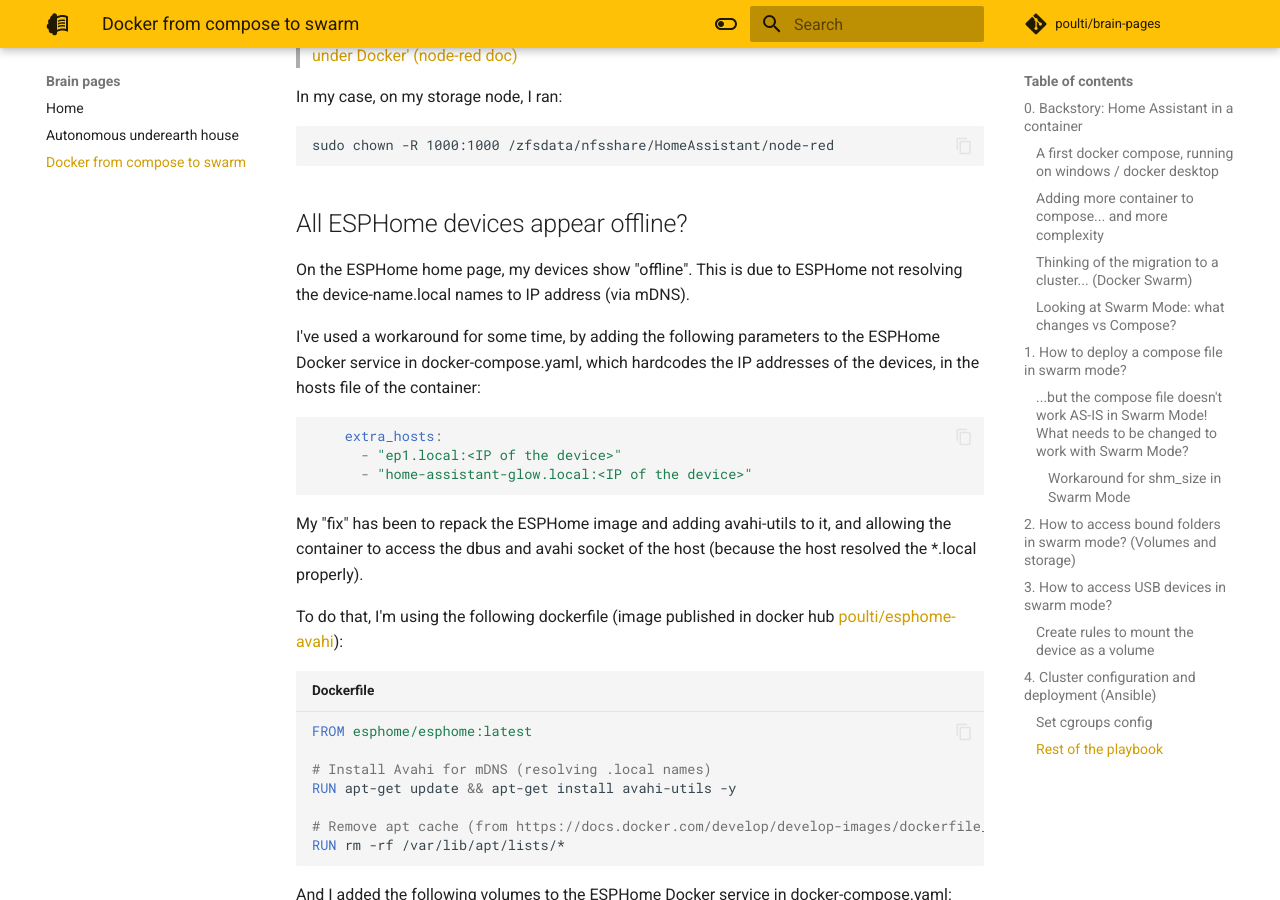
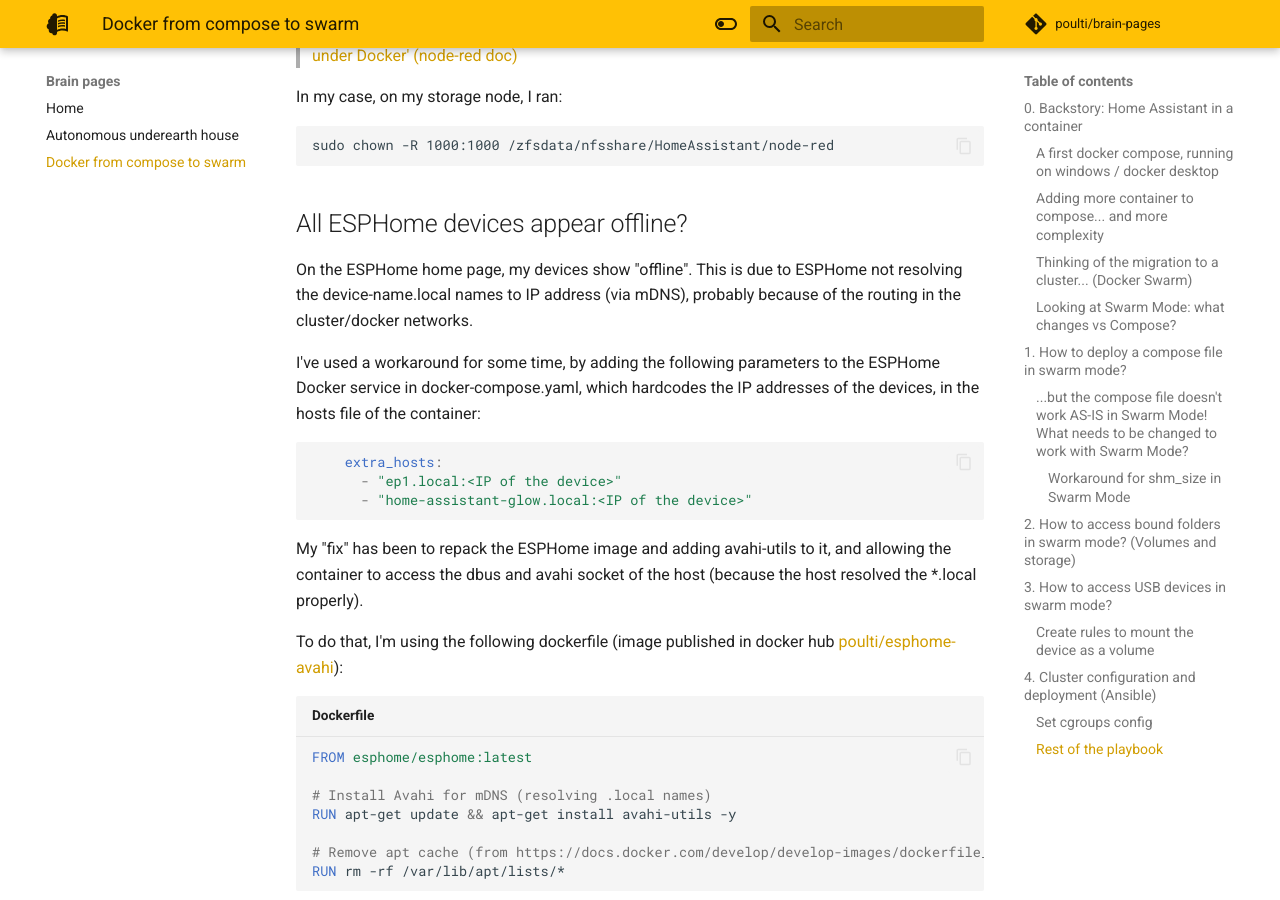
Before and after one commit to poulti/brain-pages, an MkDocs documentation site: the page built from docs/docker-from-compose-to-swarm.md, in a window 1280 px wide and 900 px high, scrolled down 15872 px. Built offline with MkDocs 1.6.1 and Material for MkDocs 9.7.7, drawn with Linux system fonts in a browser that asks for light colours; comment, search, counter and statistics services are not loaded.

Commit message:
Precision on ESPHome offline

````diff
--- a/docs/docker-from-compose-to-swarm.md
+++ b/docs/docker-from-compose-to-swarm.md
@@ -573,7 +573,7 @@
 
 ## All ESPHome devices appear offline?
 
-On the ESPHome home page, my devices show "offline". This is due to ESPHome not resolving the device-name.local names to IP address (via mDNS).
+On the ESPHome home page, my devices show "offline". This is due to ESPHome not resolving the device-name.local names to IP address (via mDNS), probably because of the routing in the cluster/docker networks.
 
 I've used a workaround for some time, by adding the following parameters to the ESPHome Docker service in docker-compose.yaml, which hardcodes the IP addresses of the devices, in the hosts file of the container:
 ```yaml
````
